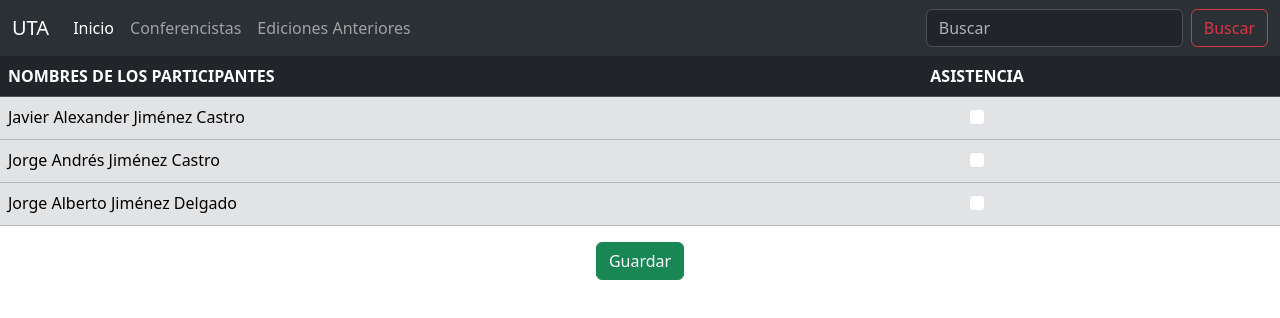
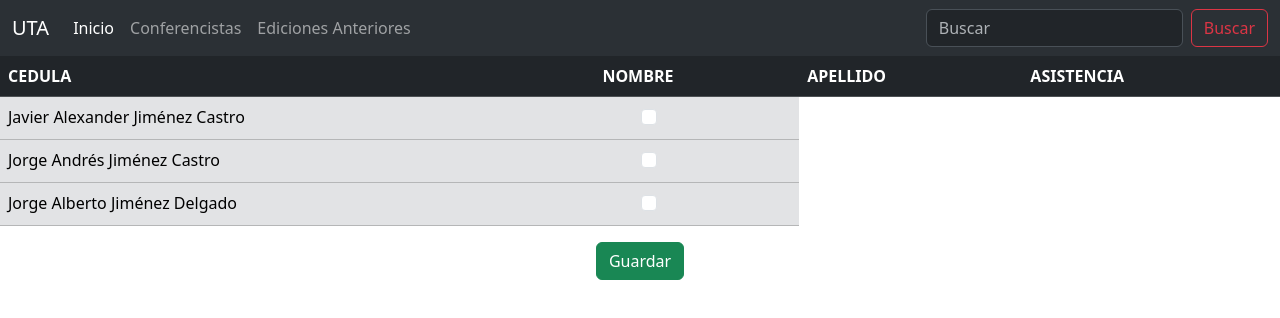
Before and after one commit to Exayfer12/cursosFISEI, an Angular app: page / in a window 1280 px wide. Shown: the top 318 px of the page. Built offline with nearby package versions, Linux system fonts and the light colour scheme.

Commit message:
Titulos de tabla con lista

```diff
--- a/src/app/asistencia/asistencia.component.html
+++ b/src/app/asistencia/asistencia.component.html
@@ -1,7 +1,12 @@
 <table class="table table-dark">
     <thead class="thead-dark">
         <tr>
-            <th scope="col">NOMBRES DE LOS PARTICIPANTES</th>
+            <!--<th scope="col">NOMBRES DE LOS PARTICIPANTES</th>-->
+
+            <th scope="col" *ngFor="let titulo of ListFields">
+                {{titulo}}
+            </th>
+
             <th scope="col">
                 <!--<div class="form-check">
                     <input class="form-check-input position-static" type="checkbox"
@@ -12,7 +17,7 @@
         </tr>
     </thead>
     <tbody class="table-secondary">
-        <tr>
+        <tr >
             <td>Javier Alexander Jiménez Castro</td>
             <td>
             <div class="form-check">
--- a/src/app/asistencia/asistencia.component.ts
+++ b/src/app/asistencia/asistencia.component.ts
@@ -15,7 +15,7 @@ export class AsistenciaComponent implements OnInit {
     {cedula:'52', nombre:'Alejandro', apellido:'Pazmiño'},
   ]
 
-  ListFields: string[] = ['cedula','nombre','apellido']
+  ListFields: string[] = ['CEDULA','NOMBRE','APELLIDO']
 
   constructor() { }
 
```
